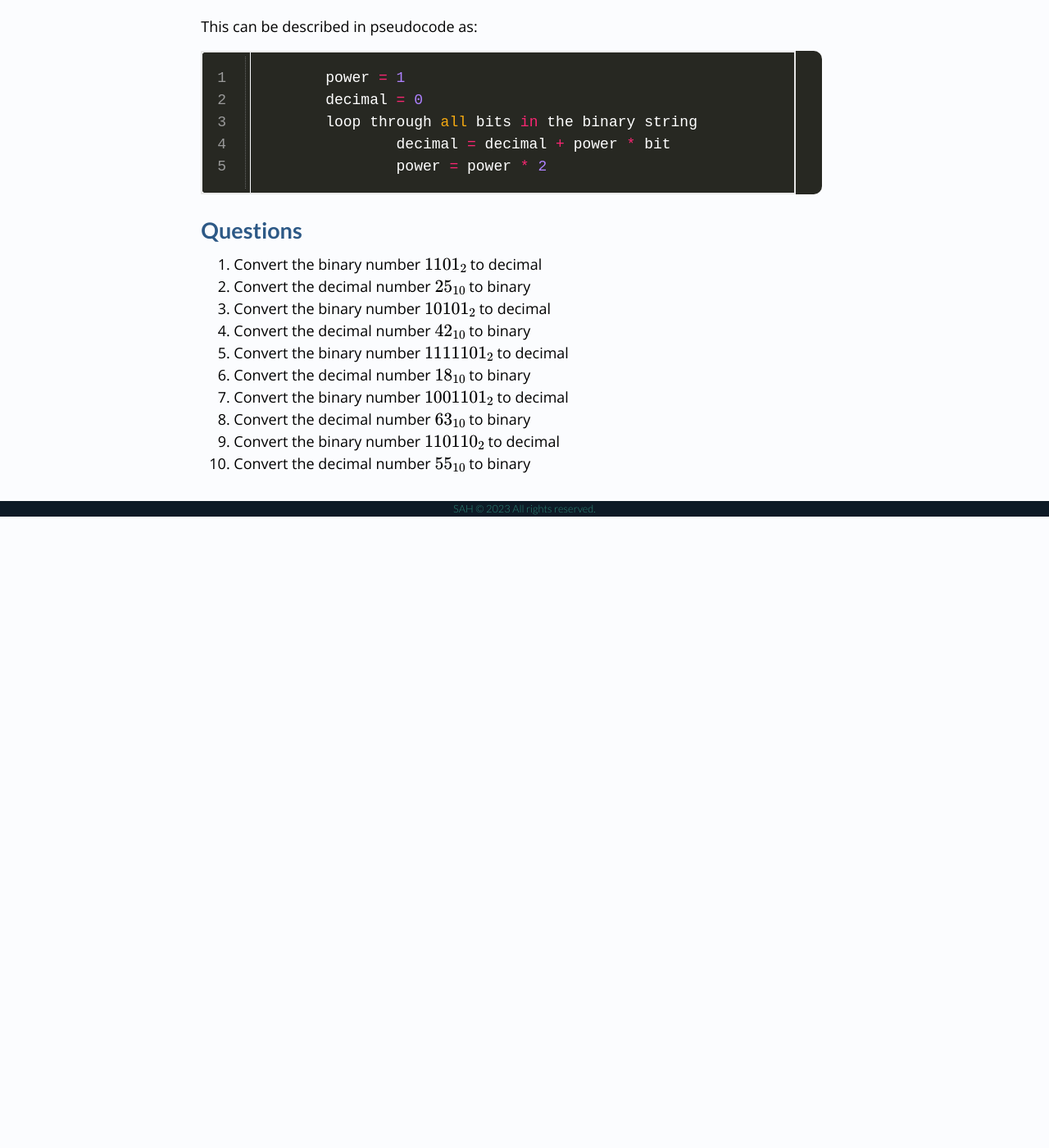
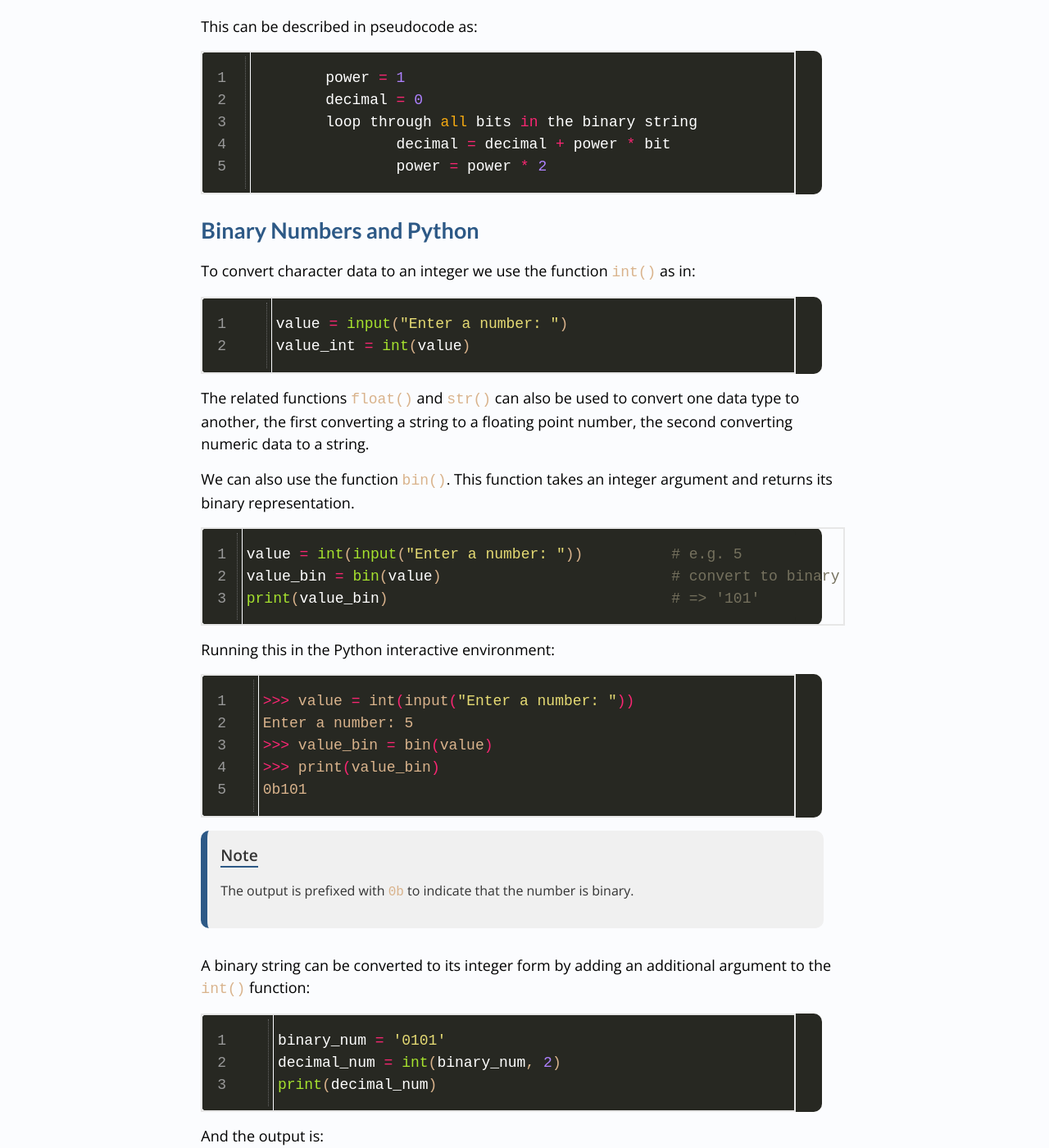
Before and after one commit to sahumphreys/sahumphreys.github.io, a Jekyll site: the page built from _gcse/data_representation/01_number_systems.md, in a window 1280 px wide and 1400 px high, scrolled down 3999 px. Shown: the whole window at 82% size. Built offline with Jekyll 4.4.1, drawn with Linux system fonts in a browser that asks for light colours; some web fonts are replaced; formulas are drawn with MathJax 3; before the commit the page ends 4629 px from its top, so only the background shows below that; some of the changed text lies outside the part shown.

Commit message:
Data Rep continued

````diff
--- a/_gcse/data_representation/01_number_systems.md
+++ b/_gcse/data_representation/01_number_systems.md
@@ -128,6 +128,57 @@ This can be described in pseudocode as:
 		power = power * 2
 ~~~
 
+## Binary Numbers and Python
+
+To convert character data to an integer we use the function `int()` as in:
+
+```python
+value = input("Enter a number: ")
+value_int = int(value)
+```
+
+The related functions `float()` and `str()` can also be used to convert one data type to another, the first converting a string to a floating point number, the second converting numeric data to a string.
+
+We can also use the function `bin()`.  This function takes an integer argument and returns its binary representation.
+
+```python
+value = int(input("Enter a number: "))		# e.g. 5
+value_bin = bin(value)	  			# convert to binary
+print(value_bin)				# => '101'
+```
+
+Running this in the Python interactive environment:
+
+```bash
+>>> value = int(input("Enter a number: "))
+Enter a number: 5
+>>> value_bin = bin(value)
+>>> print(value_bin)
+0b101
+```
+
+{: .callout.notice}
+> The output is prefixed with `0b` to indicate that the number is binary.
+
+A binary string can be converted to its integer form by adding an additional argument to the `int()` function:
+
+```python
+binary_num = '0101'
+decimal_num = int(binary_num, 2)
+print(decimal_num)
+```
+
+And the output is:
+
+```bash
+>>> value_dec = int(value_bin, 2)
+>>> print(value_dec)
+5
+```
+
+Converting to other number bases is also possible just by changing that second argument to show the base of the number of be converted e.g. `int('FF', 16)` will return $$255$$.
+
+
 ## Questions
 
 1. Convert the binary number $$1101_2$$ to decimal
````
Also changed, not shown: _gcse/data_representation/03_binary_arithmetic.md (added, +78 -0 lines), _gcse/data_representation/02_units.md (renamed from _gcse/data_representation/units.md).
